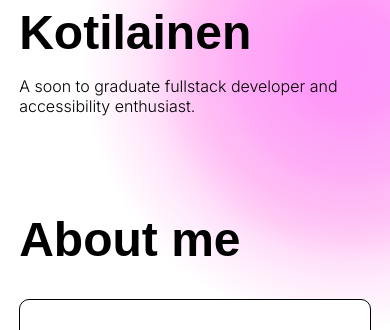
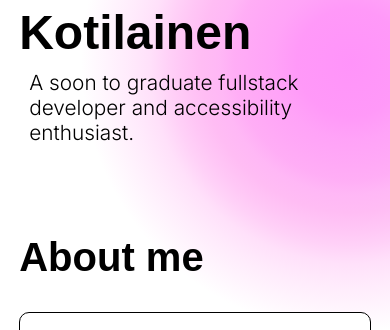
Before and after one commit to Testodus/homepage, a Next.js app: page / in a window 390 px wide. Shown: the part 338-668 px from the top of the page. Built offline with nearby package versions, Linux system fonts and the light colour scheme; a web font is replaced by a local one.

Commit message:
adjusted font size

```diff
--- a/src/app/page.module.css
+++ b/src/app/page.module.css
@@ -38,6 +38,11 @@
     flex-direction: column;
 }
 
+.heroText {
+    font-size: 1.3rem;
+    margin: 10px;
+}
+
 .h1 {
     font-family: var(--font-inria-serif);
     font-size: 7rem;
@@ -68,6 +73,6 @@
 
 @media (max-width: 600px) {
     .h2 {
-        font-size: 3rem;
+        font-size: 2.5rem;
     }
 }
--- a/src/app/page.tsx
+++ b/src/app/page.tsx
@@ -19,7 +19,7 @@ export default function Home() {
           <h1 className={styles.h1}>
             Henna <br /> Kotilainen
           </h1>
-          <p>
+          <p className={styles.heroText}>
             A soon to graduate fullstack developer and accessibility enthusiast.
           </p>
         </div>
```
